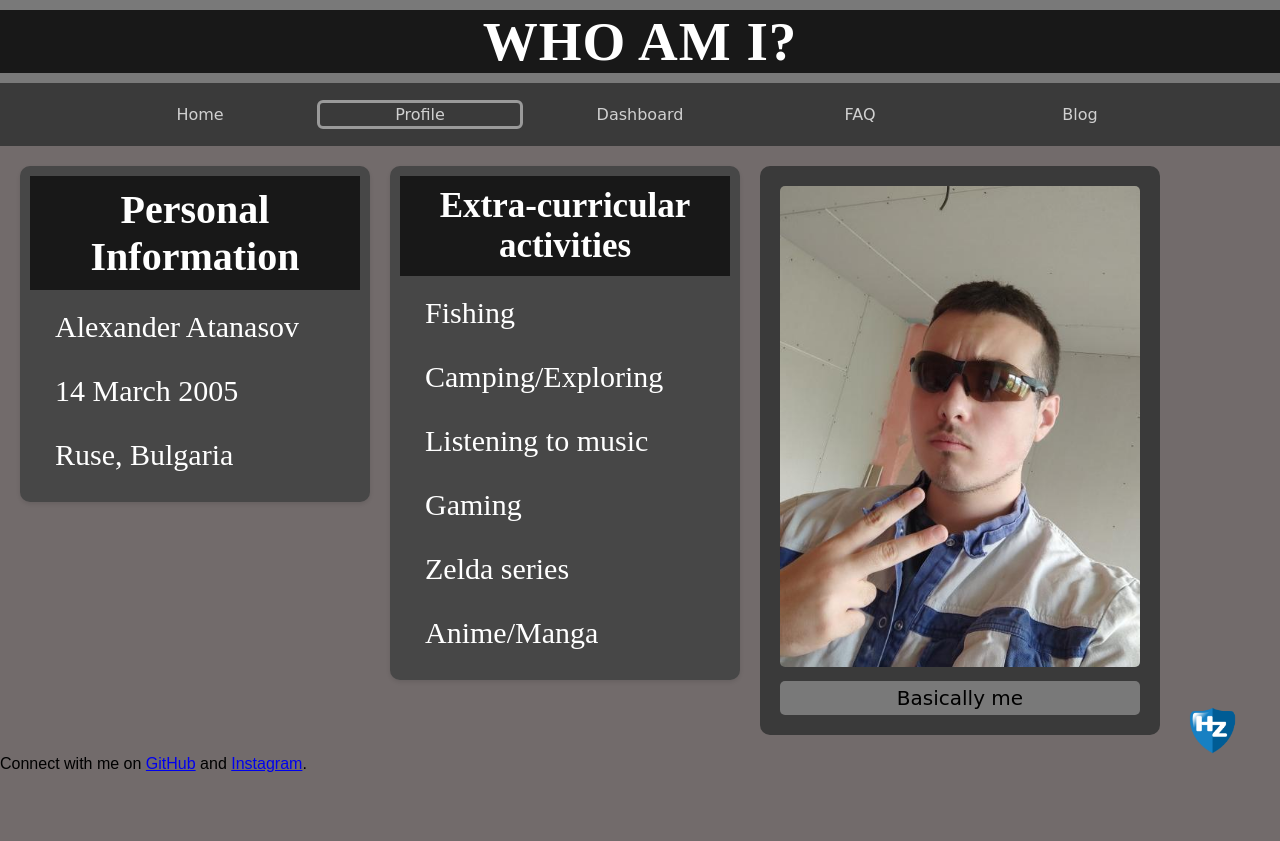
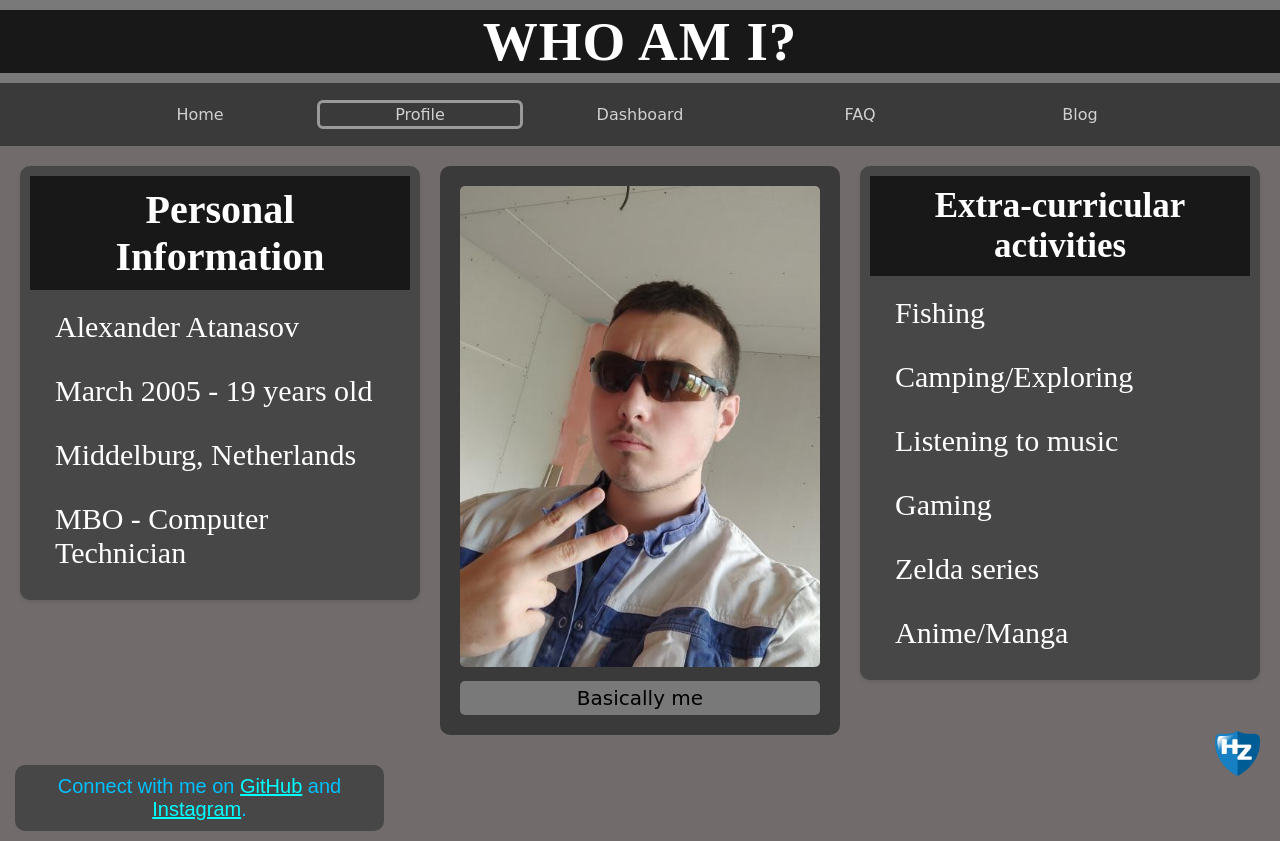
Before and after one commit to SashkisaHZ/SashkisaHZ.github.io, a plain HTML site: page profile.html in a window 1280 px wide. Before the commit the page ends 800 px from the top, so only its background shows below. Drawn offline with Linux system fonts and the light colour scheme; a web font is replaced by a local one.

Commit message:
Added footer links

```diff
--- a/profile.html
+++ b/profile.html
@@ -39,23 +39,14 @@ Link ti Github profile, Insta
         </ul>
     </nav>
 
-    <main class="content-container">
+    <main class="content-container", style="justify-content: center;">
 
         <section class="info">
             <h2>Personal Information</h2>
-            <aside>Alexander Atanasov</aside>
-            <aside>14 March 2005</aside>
-            <aside>Ruse, Bulgaria</aside>
-        </section>
-
-        <section class="info">
-            <h3>Extra-curricular activities</h3>
-            <aside>Fishing</aside>
-            <aside>Camping/Exploring</aside>
-            <aside>Listening to music</aside>
-            <aside>Gaming</aside>
-            <aside>Zelda series</aside>
-            <aside>Anime/Manga</aside>
+            <p>Alexander Atanasov</p>
+            <p>March 2005 - 19 years old</p>
+            <p>Middelburg, Netherlands</p>
+            <p>MBO - Computer Technician</p>
         </section>
 
         <figure class="frame">
@@ -66,6 +57,18 @@ Link ti Github profile, Insta
                 <figcaption class="description">Basically me</figcaption>
             </div>
         </figure>
+
+        <section class="info">
+            <h3>Extra-curricular activities</h3>
+            <p>Fishing</p>
+            <p>Camping/Exploring</p>
+            <p>Listening to music</p>
+            <p>Gaming</p>
+            <p>Zelda series</p>
+            <p>Anime/Manga</p>
+        </section>
+
+
     </main>
 
     <footer>
--- a/test.css
+++ b/test.css
@@ -48,7 +48,7 @@ h3 {
 }
 
 /* Aside Styling */
-aside {
+main p {
     background-color: #474747;
     margin: 10px 15px;
     padding: 10px;
@@ -125,7 +125,7 @@ header {
     padding: 10px;
     color: #ffffff;
     font-family: 'Times New Roman', Times, serif;
-    max-width: 350px;
+    max-width: 450px;
     border-radius: 10px;
     box-shadow: 0 2px 4px rgba(0, 0, 0, 0.1);
 }
@@ -139,8 +139,6 @@ header {
     border-radius: 10px;
     display: flex;
     flex-direction: column;
-    align-items: center;
-    justify-content: center;
 }
 
 .images {
@@ -185,3 +183,18 @@ header {
     height: 45px;
     cursor: pointer;
 }
+
+footer p {
+    color: #00C1FF;
+    text-align: center;
+    font-size: 20px;
+    background-color: #474747;
+    margin: 10px 15px;
+    margin-right: 70%;
+    padding: 10px;
+    border-radius: 10px;
+}
+
+a {
+    color: aqua;
+}
```
Also changed, not shown: blog.html (+1 -1 lines), dashboard.html (+1 -1 lines), faq.html (+1 -1 lines).
